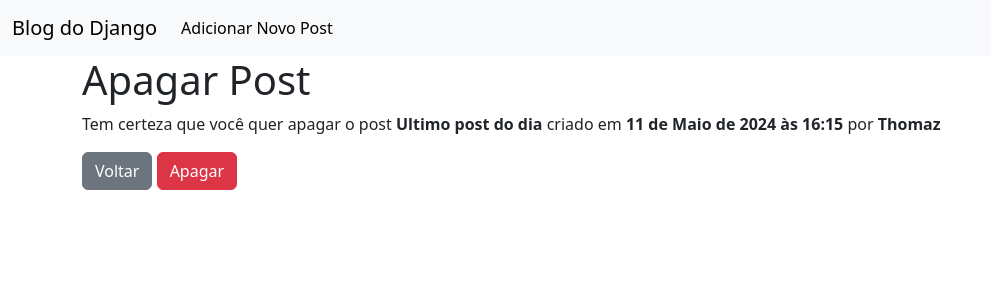
After one commit to thomazrb/t1_django_blog, a Django app: page /post/3/delete/ in a window 1280 px wide. The commit adds this page. Shown: the top 300 px of the page, without its empty margins (0-991 px from the left). Run offline with Django 4.2, Linux system fonts and the light colour scheme; data comes from the database, SQL or seed files in the repository; both versions use the stored data as it was after the commit.

Commit message:
Delete do crud

```diff
--- a/blog/urls.py
+++ b/blog/urls.py
@@ -1,9 +1,17 @@
 from django.urls import path
-from .views import BlogListView, BlogDetailView, BlogCreateView, BlogUpdateView
+from .views import (
+    BlogListView,
+    BlogDetailView,
+    BlogCreateView,
+    BlogUpdateView,
+    BlogDeleteView,
+)
+
 
 urlpatterns = [
     path('', BlogListView.as_view(), name='home'),
     path('post/<int:pk>/', BlogDetailView.as_view(), name='post_detail'),
     path('post/<int:pk>/update/', BlogUpdateView.as_view(), name='post_update'),
+    path('post/<int:pk>/delete/', BlogDeleteView.as_view(), name='post_delete'),
     path('post/new/', BlogCreateView.as_view(), name='post_new'),
 ]
--- a/blog/views.py
+++ b/blog/views.py
@@ -1,5 +1,6 @@
-from django.views.generic import ListView, DetailView, CreateView, UpdateView
+from django.views.generic import ListView, DetailView, CreateView, UpdateView, DeleteView
 from .models import Post
+from django.urls import reverse_lazy
 
 # Create your views here.
 class BlogListView(ListView):
@@ -19,3 +20,8 @@ class BlogUpdateView(UpdateView):
     model = Post
     template_name = 'post_update.html'
     fields = ['title', 'content']
+
+class BlogDeleteView(DeleteView):
+    model = Post
+    template_name = 'post_delete.html'
+    success_url = reverse_lazy('home')
--- a/config/settings.py
+++ b/config/settings.py
@@ -123,3 +123,6 @@ STATIC_URL = 'static/'
 # https://docs.djangoproject.com/en/4.2/ref/settings/#default-auto-field
 
 DEFAULT_AUTO_FIELD = 'django.db.models.BigAutoField'
+
+LOGIN_REDIRECT_URL = ''
+LOGIN_URL='/auth/login/'
--- /dev/null
+++ b/templates/post_delete.html
@@ -0,0 +1,11 @@
+{% extends "base.html" %}
+
+{% block content %}
+<h1>Apagar Post</h1>
+<form action="" method="post">
+    {% csrf_token %}
+    <p>Tem certeza que você quer apagar o post <b>{{ post.title}}</b> criado em <b>{{ post.date }}</b> por <b>{{post.author.first_name}}</b></p>
+    <a class="btn btn-secondary" href="{% url 'home' %}" role="button">Voltar</a>
+    <input class="btn btn-danger" type="submit" value="Apagar"></p>
+</form>
+{% endblock content %}
--- a/templates/post_detail.html
+++ b/templates/post_detail.html
@@ -8,5 +8,6 @@
 
     <p><a class="btn btn-secondary" href="{% url 'home' %}" role="button">Voltar</a>
        <a class="btn btn-success" href="{% url 'post_update' post.pk %}" role="button">Editar</a>
+       <a class="btn btn-danger" href="{% url 'post_delete' post.pk %}" role="button">Apagar</a>
     </p>
 {% endblock content %}
```
Also changed, not shown: db.sqlite3.
